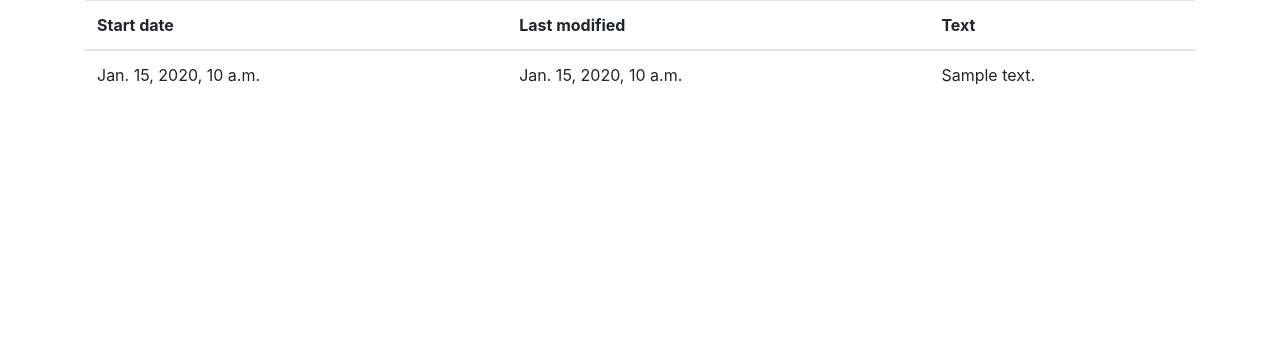
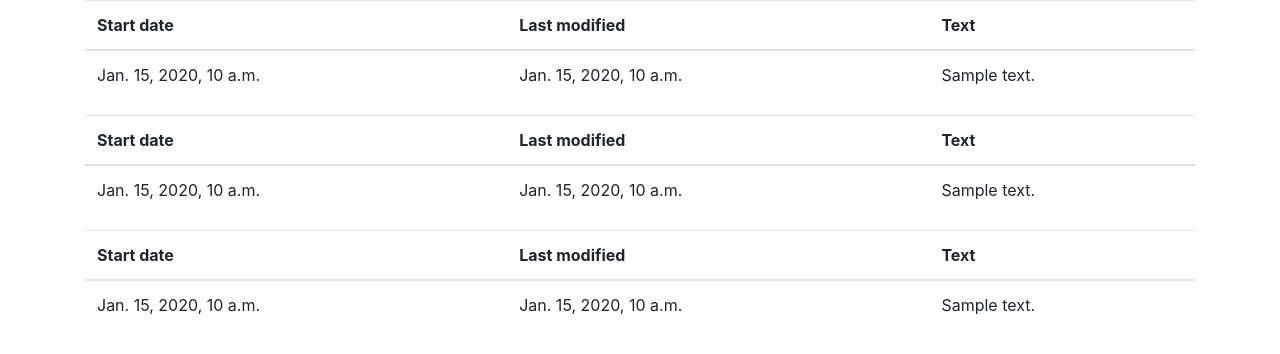
Before and after one commit to datamade/coordinated-entry-screening, a Django app: template templates/ces_admin/ces-dashboard.html in a window 1280 px wide. Shown: the part 56-410 px from the top of the page. Run offline with Django 3.2, Linux system fonts and the light colour scheme; the template is opened without the code that fills it: most values are stand-ins (such as "Sample title", 1, 10 or a date in 2020); some libraries are stand-ins or nearby versions.

Commit message:
Write queries for accessing session info

```diff
--- a/templates/ces_admin/ces-dashboard.html
+++ b/templates/ces_admin/ces-dashboard.html
@@ -23,4 +23,46 @@
 </table>
 {% endif %}
 
+{% if closed_sessions %}
+<table class="table">
+    <thead>
+        <tr>
+            <th scope="col">Start date</th>
+            <th scope="col">Last modified</th>
+            <th scope="col">Text</th>
+        </tr>
+    </thead>
+    <tbody>
+    {% for session in closed_sessions %}
+        <tr>
+            <td>{{session.start_date}}</td>
+            <td>{{session.last_modified}}</td>
+            <td>{{session.text}}</td>
+        </tr>
+    {% endfor %}
+    </tbody>
+</table>
+{% endif %}
+
+{% if canceled_sessions %}
+<table class="table">
+    <thead>
+        <tr>
+            <th scope="col">Start date</th>
+            <th scope="col">Last modified</th>
+            <th scope="col">Text</th>
+        </tr>
+    </thead>
+    <tbody>
+    {% for session in canceled_sessions %}
+        <tr>
+            <td>{{session.start_date}}</td>
+            <td>{{session.last_modified}}</td>
+            <td>{{session.text}}</td>
+        </tr>
+    {% endfor %}
+    </tbody>
+</table>
+{% endif %}
+
 {% endblock %}
```
Also changed, not shown: ces_admin/utils.py (added, +7 -0 lines), ces_admin/views.py (+26 -8 lines).
